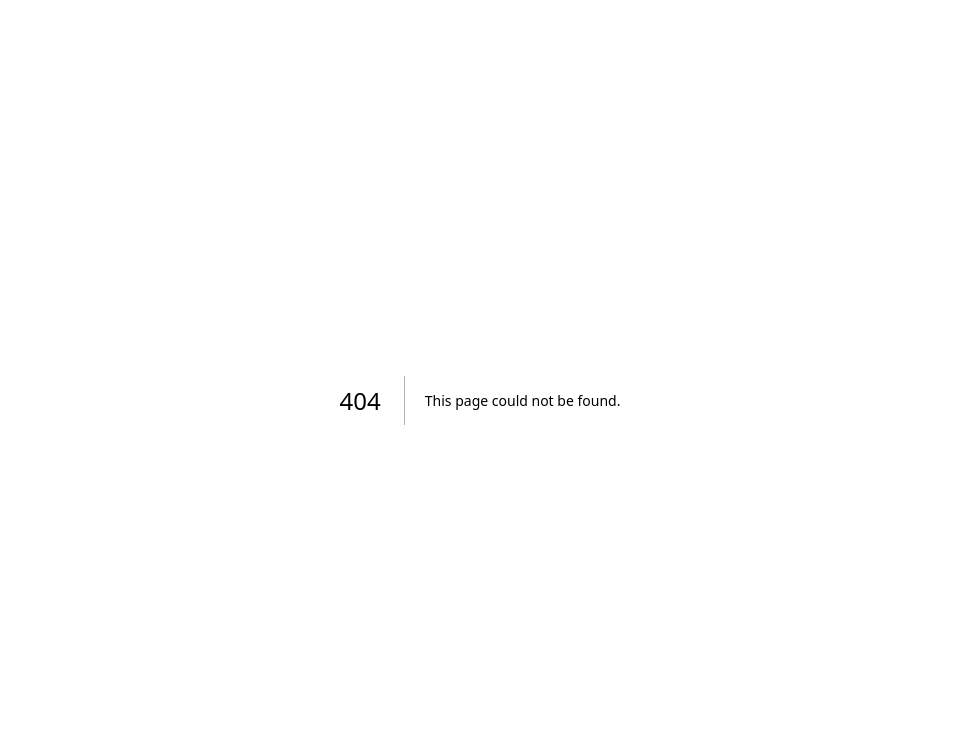
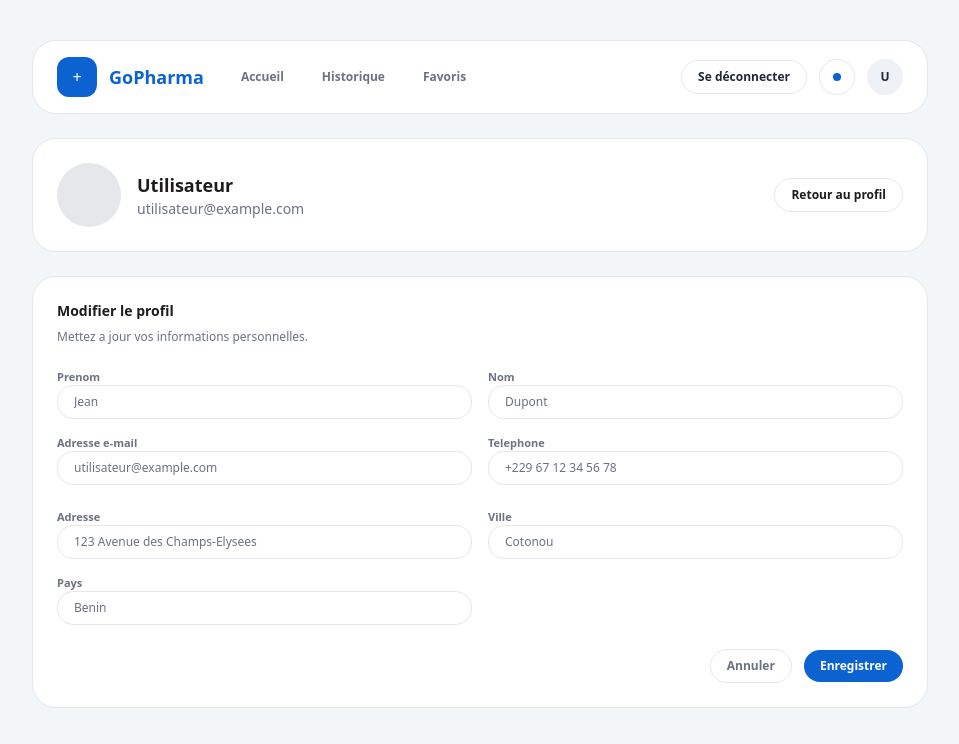
Before and after one commit to ai-embed/gopharma, a Next.js app: page /profile/edit in a window 1280 px wide. Before the commit this address had no page. Shown: the top 744 px of the page, without its empty margins (160-1119 px from the left). Built offline with nearby package versions, Linux system fonts and the light colour scheme; no server answers.

Commit message:
feat: complete profile editing

```diff
--- a/src/app/favorites/page.tsx
+++ b/src/app/favorites/page.tsx
@@ -33,12 +33,12 @@ export default function FavoritesPage() {
                 </div>
               </div>
             </div>
-            <button
-              type="button"
+            <Link
+              href="/profile/edit"
               className="rounded-full bg-[#0B63D1] px-4 py-2 text-xs font-semibold text-white"
             >
               Modifier le profil
-            </button>
+            </Link>
           </div>
         </div>
 
--- a/src/app/history/page.tsx
+++ b/src/app/history/page.tsx
@@ -73,12 +73,12 @@ export default function HistoryPage() {
                 </div>
               </div>
             </div>
-            <button
-              type="button"
+            <Link
+              href="/profile/edit"
               className="rounded-full bg-[#0B63D1] px-4 py-2 text-xs font-semibold text-white"
             >
               Modifier le profil
-            </button>
+            </Link>
           </div>
         </div>
 
--- a/src/app/preferences/page.tsx
+++ b/src/app/preferences/page.tsx
@@ -34,12 +34,12 @@ export default function PreferencesPage() {
                 </div>
               </div>
             </div>
-            <button
-              type="button"
+            <Link
+              href="/profile/edit"
               className="rounded-full bg-[#0B63D1] px-4 py-2 text-xs font-semibold text-white"
             >
               Modifier le profil
-            </button>
+            </Link>
           </div>
         </div>
 
--- /dev/null
+++ b/src/app/profile/edit/page.tsx
@@ -0,0 +1,117 @@
+"use client";
+
+import Link from "next/link";
+import { useMemo } from "react";
+import { TopNav } from "@/components/TopNav";
+import { useUser } from "@/lib/useUser";
+
+export default function EditProfilePage() {
+  const { user } = useUser();
+
+  const displayName = useMemo(() => {
+    if (!user) return "Utilisateur";
+    return `${user.firstName ?? ""} ${user.lastName ?? ""}`.trim() || "Utilisateur";
+  }, [user]);
+
+  const email = user?.email ?? "utilisateur@example.com";
+
+  return (
+    <div className="min-h-screen bg-[#F3F6F9] px-6 py-10 text-[#1F1D1B]">
+      <div className="mx-auto max-w-4xl space-y-6">
+        <TopNav />
+
+        <div className="rounded-3xl border border-[#E5E7EB] bg-white p-6">
+          <div className="flex flex-wrap items-center justify-between gap-6">
+            <div className="flex items-center gap-4">
+              <div className="relative h-16 w-16 overflow-hidden rounded-full bg-[#E5E7EB]" />
+              <div>
+                <h1 className="text-lg font-semibold">{displayName}</h1>
+                <p className="text-sm text-[#6B7280]">{email}</p>
+              </div>
+            </div>
+            <Link
+              href="/profile"
+              className="rounded-full border border-[#E5E7EB] px-4 py-2 text-xs font-semibold text-[#1F1D1B]"
+            >
+              Retour au profil
+            </Link>
+          </div>
+        </div>
+
+        <div className="rounded-3xl border border-[#E5E7EB] bg-white p-6">
+          <h2 className="text-sm font-semibold">Modifier le profil</h2>
+          <p className="mt-2 text-xs text-[#6B7280]">
+            Mettez a jour vos informations personnelles.
+          </p>
+
+          <div className="mt-6 grid gap-4 sm:grid-cols-2">
+            <div className="space-y-2 text-xs text-[#6B7280]">
+              <label className="text-[11px] font-semibold">Prenom</label>
+              <input
+                defaultValue={user?.firstName ?? "Jean"}
+                className="w-full rounded-2xl border border-[#E5E7EB] px-4 py-2"
+              />
+            </div>
+            <div className="space-y-2 text-xs text-[#6B7280]">
+              <label className="text-[11px] font-semibold">Nom</label>
+              <input
+                defaultValue={user?.lastName ?? "Dupont"}
+                className="w-full rounded-2xl border border-[#E5E7EB] px-4 py-2"
+              />
+            </div>
+            <div className="space-y-2 text-xs text-[#6B7280]">
+              <label className="text-[11px] font-semibold">Adresse e-mail</label>
+              <input
+                defaultValue={email}
+                className="w-full rounded-2xl border border-[#E5E7EB] px-4 py-2"
+              />
+            </div>
+            <div className="space-y-2 text-xs text-[#6B7280]">
+              <label className="text-[11px] font-semibold">Telephone</label>
+              <input
+                defaultValue="+229 67 12 34 56 78"
+                className="w-full rounded-2xl border border-[#E5E7EB] px-4 py-2"
+              />
+            </div>
+          </div>
+
+          <div className="mt-6 grid gap-4 sm:grid-cols-2">
+            <div className="space-y-2 text-xs text-[#6B7280]">
+              <label className="text-[11px] font-semibold">Adresse</label>
+              <input
+                defaultValue="123 Avenue des Champs-Elysees"
+                className="w-full rounded-2xl border border-[#E5E7EB] px-4 py-2"
+              />
+            </div>
+            <div className="space-y-2 text-xs text-[#6B7280]">
+              <label className="text-[11px] font-semibold">Ville</label>
+              <input
+                defaultValue="Cotonou"
+                className="w-full rounded-2xl border border-[#E5E7EB] px-4 py-2"
+              />
+            </div>
+            <div className="space-y-2 text-xs text-[#6B7280]">
+              <label className="text-[11px] font-semibold">Pays</label>
+              <input
+                defaultValue="Benin"
+                className="w-full rounded-2xl border border-[#E5E7EB] px-4 py-2"
+              />
+            </div>
+          </div>
+
+          <div className="mt-6 flex flex-wrap items-center justify-end gap-3">
+            <Link
+              href="/profile"
+              className="rounded-full border border-[#E5E7EB] px-4 py-2 text-xs font-semibold text-[#6B7280]"
+            >
+              Annuler
+            </Link>
+            <button className="rounded-full bg-[#0B63D1] px-4 py-2 text-xs font-semibold text-white">
+              Enregistrer
+            </button>
+          </div>
+        </div>
+      </div>
+    </div>
+  );
+}
--- a/src/app/profile/page.tsx
+++ b/src/app/profile/page.tsx
@@ -37,12 +37,12 @@ export default function ProfilePage() {
                 </div>
               </div>
             </div>
-            <button
-              type="button"
+            <Link
+              href="/profile/edit"
               className="rounded-full bg-[#0B63D1] px-4 py-2 text-xs font-semibold text-white"
             >
               Modifier le profil
-            </button>
+            </Link>
           </div>
         </div>
 
```
Also changed, not shown: 1 other file (tests, documents, lock files or other folders).
